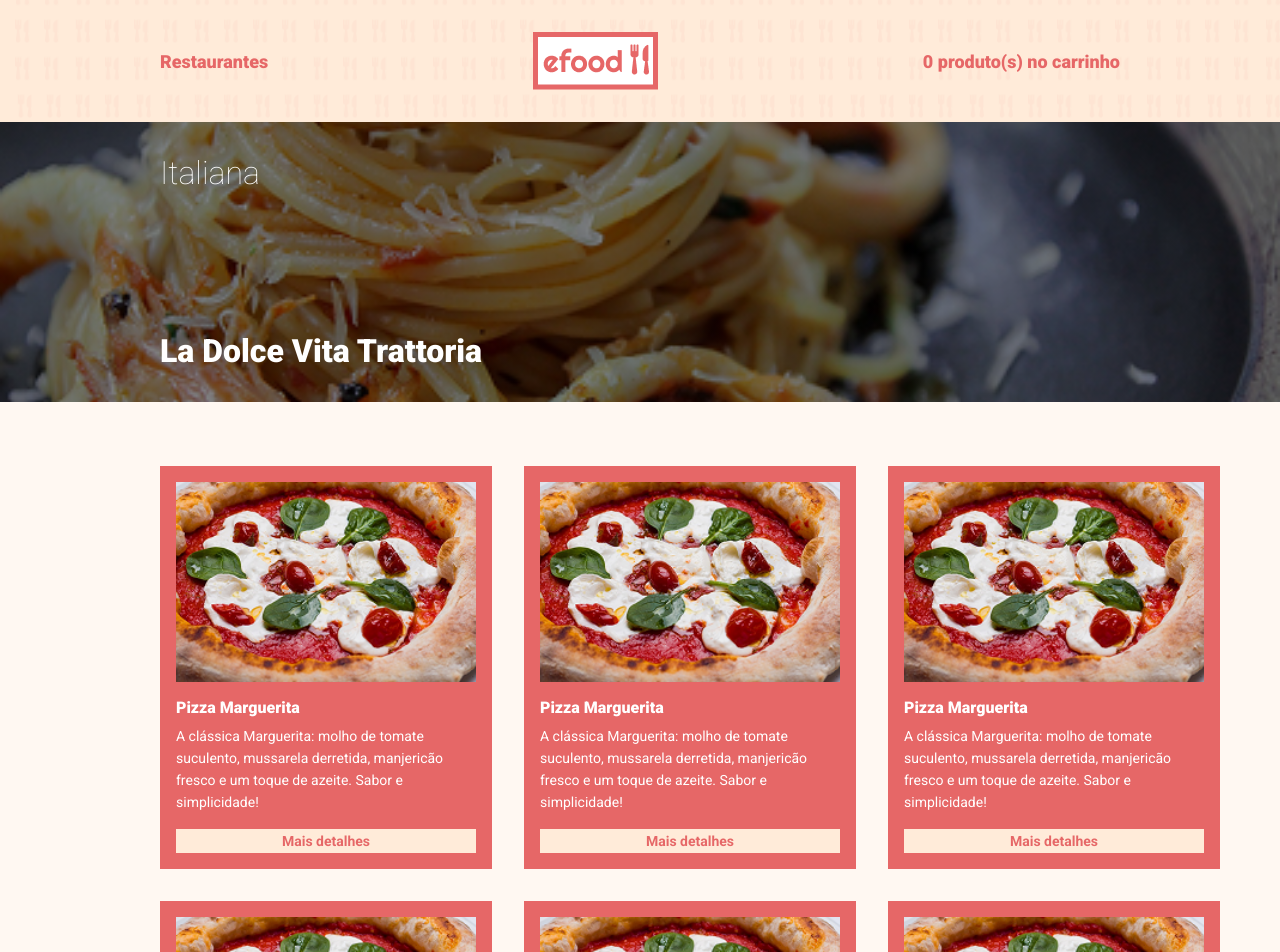
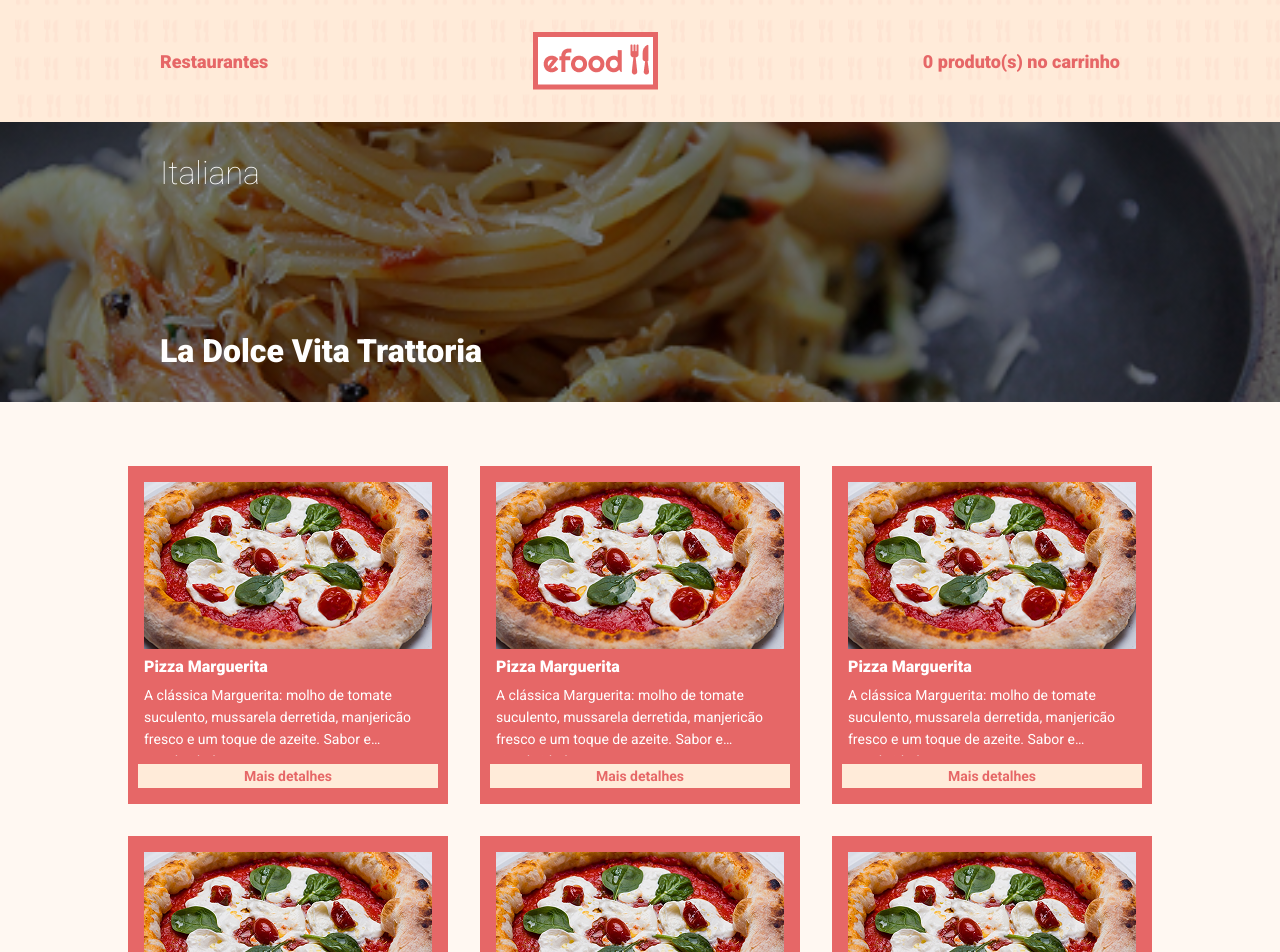
Before and after one commit to LukasMarquess/Efood-Purple, a React (Vite) app: page /perfil/1 in a window 1280 px wide. Shown: the top 952 px of the page. Built offline with nearby package versions, Linux system fonts and the light colour scheme.

Commit message:
Arrumando alinhamento

```diff
--- a/src/components/ProductCard/styles.ts
+++ b/src/components/ProductCard/styles.ts
@@ -8,32 +8,34 @@ export const CardContainer = styled.div`
   display: flex;
   flex-direction: column;
   gap: 0.5rem;
-  height: 100%;
-
-  button {
-    width: 300px;
-    heigth: 24px;
-  }
+  width: 320px;
+  height: 338px;
+  box-sizing: border-box;
+  overflow: hidden;
 `
 
 export const ProductImage = styled.img`
   width: 100%;
-  height: 200px;
+  height: 167px;
   object-fit: cover;
 `
 
 export const Title = styled.h4`
   font-size: 16px;
   font-weight: 900;
-  margin-top: 0.5rem;
+  margin-top: 0;
 `
 
 export const Description = styled.p`
   font-size: 14px;
   font-weight: 400;
   line-height: 22px;
-  margin-bottom: 0.5rem;
+  margin-bottom: 0;
   flex: 1;
+  overflow: hidden;
+  display: -webkit-box;
+  -webkit-line-clamp: 3;
+  -webkit-box-orient: vertical;
 `
 
 export const AddButton = styled.button`
@@ -41,10 +43,15 @@ export const AddButton = styled.button`
   color: ${theme.colors.primary};
   font-size: 14px;
   font-weight: 700;
-  padding: 4px 0;
-  width: 100%;
+  width: 300px;
+  height: 24px;
+  padding: 0;
+  border: none;
+  cursor: pointer;
   text-align: center;
-  /* border-radius: 4px;
+  box-sizing: border-box;
+  margin-top: auto;
+  align-self: center;
   transition: opacity 0.2s;
 
   &:hover {
--- a/src/pages/Perfil/styles.ts
+++ b/src/pages/Perfil/styles.ts
@@ -84,7 +84,8 @@ export const BannerContent = styled.div`
 `
 
 export const MainContainer = styled.main`
-  max-width: 1024px;
+  width: 100%;
+  max-width: 1088px;
   margin: 0 auto;
   padding: 4rem 2rem;
 
@@ -95,11 +96,12 @@ export const MainContainer = styled.main`
 
 export const ProductsGrid = styled.div`
   display: grid;
-  grid-template-columns: repeat(3, 1fr);
+  grid-template-columns: repeat(3, 320px);
+  justify-content: center;
   gap: 2rem;
 
   @media (max-width: 1024px) {
-    grid-template-columns: repeat(2, 1fr);
+    grid-template-columns: repeat(2, 320px);
   }
 
   @media (max-width: 768px) {
```
